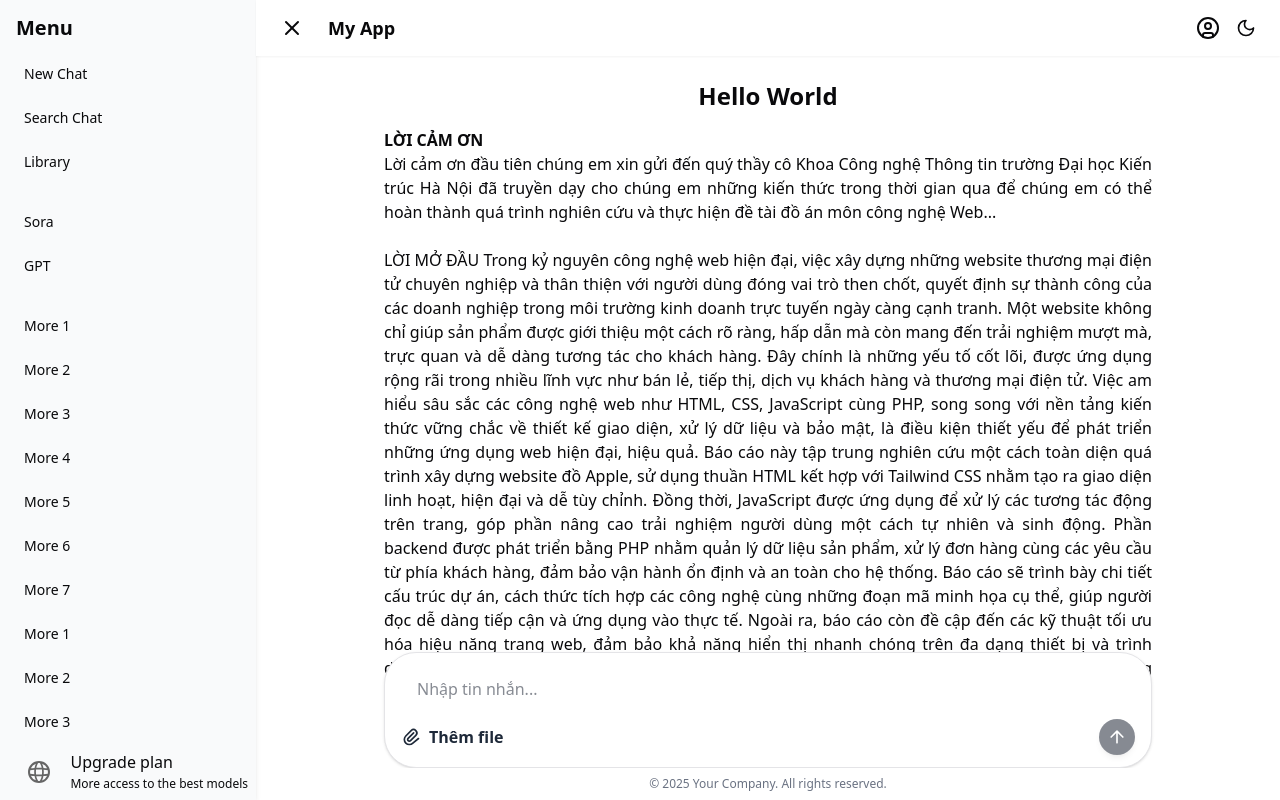
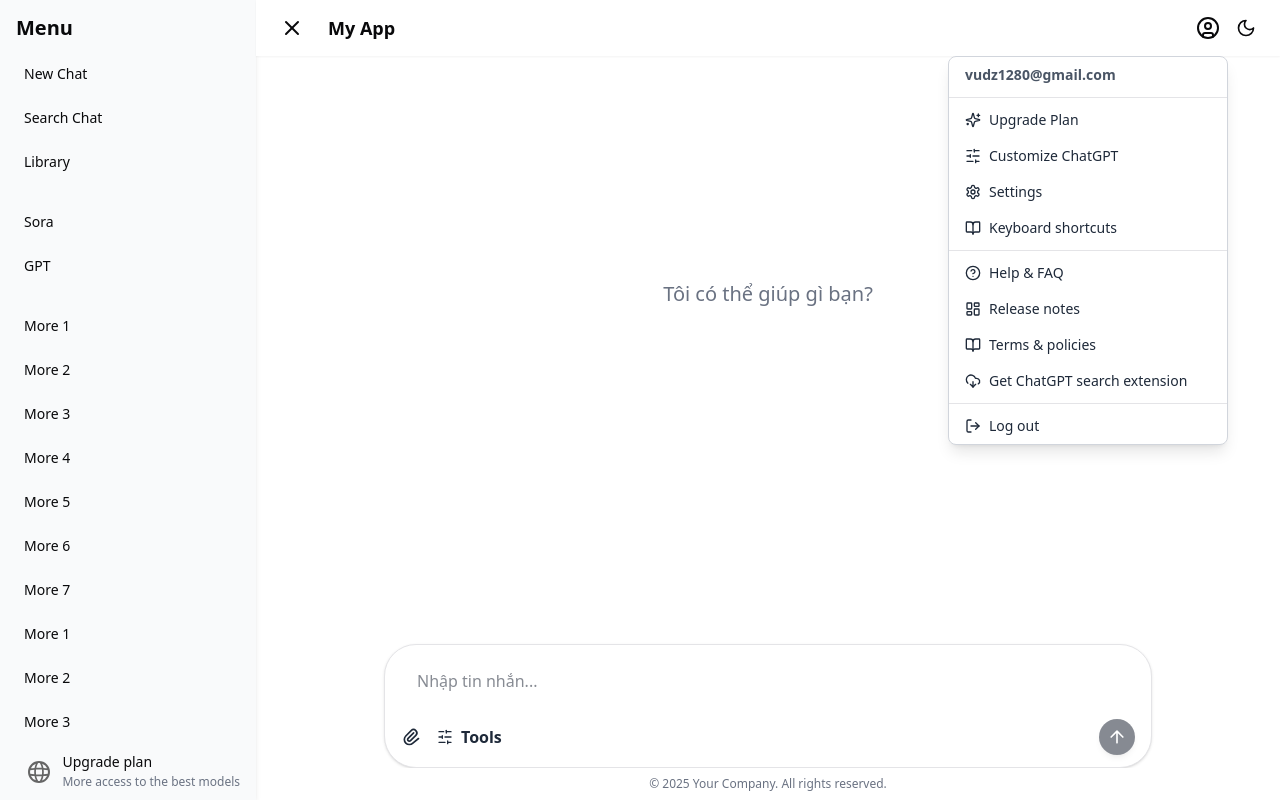
Before and after one commit to NguyenVus/NavUI, a Next.js app: page /en/homepage in a window 1280 px wide. Both pictures are taken after a click on the button 1208 px from the left and 28 px from the top of the page. Built offline with nearby package versions, Linux system fonts and the light colour scheme.

Commit message:
Update 10/6/2025

```diff
--- a/src/app/[locale]/homepage/page.tsx
+++ b/src/app/[locale]/homepage/page.tsx
@@ -1,11 +1,6 @@
-// src/app/page.tsx
+// app/page.tsx (hoặc app/dashboard/page.tsx nếu có routing riêng)
 import { MainLayout } from "@/presentation/templates/MainLayout";
-import { DashboardPage } from "@/presentation/pages/DashboardPage";
 
 export default function Home() {
-    return (
-        <MainLayout>
-            <DashboardPage />
-        </MainLayout>
-    );
+    return <MainLayout />;
 }
--- a/src/presentation/atoms/ChatInput.tsx
+++ b/src/presentation/atoms/ChatInput.tsx
@@ -1,32 +1,31 @@
-"use client";
+import React, { useState, useRef, useEffect } from "react";
+import { SlidersHorizontal } from "lucide-react";
 
-import React, { useState, useRef, useEffect } from "react";
-
-export const ChatInput = () => {
+export const ChatInput = ({ onSendMessage }: { onSendMessage: (msg: string) => void }) => {
     const [message, setMessage] = useState("");
+    const [isComposing, setIsComposing] = useState(false);
     const textareaRef = useRef<HTMLTextAreaElement>(null);
-
     const maxHeight = 150;
 
     useEffect(() => {
         if (textareaRef.current) {
             textareaRef.current.style.height = "auto";
             const newHeight = Math.min(textareaRef.current.scrollHeight, maxHeight);
-            textareaRef.current.style.height = newHeight + "px";
-
+            textareaRef.current.style.height = `${newHeight}px`;
             textareaRef.current.style.overflowY =
                 textareaRef.current.scrollHeight > maxHeight ? "auto" : "hidden";
         }
     }, [message]);
 
     const handleSend = () => {
-        if (message.trim()) {
-            console.log("Sending:", message);
-            setMessage("");
-            if (textareaRef.current) {
-                textareaRef.current.style.height = "auto";
-                textareaRef.current.style.overflowY = "hidden";
-            }
+        if (!message.trim() || isComposing) return;
+
+        console.log("Sending:", message);
+        onSendMessage(message);
+        setMessage("");
+        if (textareaRef.current) {
+            textareaRef.current.style.height = "auto";
+            textareaRef.current.style.overflowY = "hidden";
         }
     };
 
@@ -35,12 +34,18 @@ export const ChatInput = () => {
     };
 
     return (
-        <div className=" w-full max-w-3xl bg-white dark:bg-gray-900 shadow-sm rounded-4xl  border px-4 py-3">
+        <div className="w-full max-w-3xl bg-white dark:bg-gray-900 shadow-sm rounded-4xl border px-4 py-3">
       <textarea
           ref={textareaRef}
+          id="textarea"
           placeholder="Nhập tin nhắn..."
-          className="w-full px-4 py-3 text-gray-900 dark:text-gray-100 dark:bg-gray-900 rounded-lg  resize-none focus:outline-none focus:ring-0 focus:border-none appearance-none transition"
+          className="w-full px-4 py-3 text-gray-900 dark:text-gray-100 dark:bg-gray-900 rounded-lg resize-none focus:outline-none focus:ring-0 focus:border-none appearance-none transition"
           value={message}
+          onCompositionStart={() => setIsComposing(true)}
+          onCompositionEnd={(e) => {
+              setIsComposing(false);
+              setMessage(e.currentTarget.value);
+          }}
           onChange={(e) => setMessage(e.target.value)}
           onKeyDown={(e) => {
               if (e.key === "Enter" && !e.shiftKey) {
@@ -52,7 +57,8 @@ export const ChatInput = () => {
           style={{ maxHeight }}
       />
 
-            <div className="flex justify-between items-center">
+            <div className="flex justify-between items-center mt-2">
+                <div className=" flex items-center gap-4">
                 <button
                     onClick={handleAddFile}
                     type="button"
@@ -72,14 +78,23 @@ export const ChatInput = () => {
                             d="M15.172 7l-6.586 6.586a2 2 0 102.828 2.828l6.414-6.414a4 4 0 00-5.656-5.656l-6.414 6.414a6 6 0 008.486 8.486L21 13.828"
                         />
                     </svg>
-                    Thêm file
+
                 </button>
+
+                <button
+                    onClick={() => console.log("Tools clicked")}
+                    className="flex items-center gap-2 text-gray-800 dark:text-gray-200 hover:text-gray-500 transition font-semibold"
+                >
+                    <SlidersHorizontal className="w-4 h-4" />
+                    <span>Tools</span>
+                </button>
+                </div>
 
                 <button
                     onClick={handleSend}
                     type="button"
                     disabled={!message.trim()}
-                    className={`flex items-center justify-center bg-gray-900 text-white w-9 h-9 rounded-full shadow-md hover:bg-gray-700 transition disabled:opacity-50 disabled:cursor-not-allowed`}
+                    className="flex items-center justify-center bg-gray-900 text-white w-9 h-9 rounded-full shadow-md hover:bg-gray-700 transition disabled:opacity-50 disabled:cursor-not-allowed"
                 >
                     <svg
                         xmlns="http://www.w3.org/2000/svg"
@@ -95,7 +110,6 @@ export const ChatInput = () => {
                             d="M12 19l7-7-7-7M5 12h14"
                         />
                     </svg>
-
                 </button>
             </div>
         </div>
--- a/src/presentation/atoms/IconButton.tsx
+++ b/src/presentation/atoms/IconButton.tsx
@@ -13,6 +13,7 @@ export const IconButton = ({ icon, ariaLabel, ...props }: IconButtonProps) => (
           hover:bg-gray-200
           active:bg-gray-300
           focus:outline-none
+          cursor-pointer
           dark:hover:bg-gray-700
           ${props.className ?? ""}
         `}
--- /dev/null
+++ b/src/presentation/atoms/MenuItem.tsx
@@ -0,0 +1,19 @@
+// components/atoms/MenuItem.tsx
+import React from "react";
+import { LucideIcon } from "lucide-react";
+
+interface MenuItemProps {
+    icon: LucideIcon;
+    label: string;
+    onClick?: () => void;
+}
+
+export const MenuItem = ({ icon: Icon, label, onClick }: MenuItemProps) => (
+    <li
+        onClick={onClick}
+        className="flex items-center gap-2 px-4 py-2 text-sm text-gray-800 dark:text-gray-300 cursor-pointer hover:bg-gray-100 dark:hover:bg-gray-700"
+    >
+        <Icon size={16} />
+        {label}
+    </li>
+);
--- /dev/null
+++ b/src/presentation/molecules/DropDownPanel.tsx
@@ -0,0 +1,41 @@
+// components/molecules/DropdownPanel.tsx
+import React from "react";
+import { MenuItem } from "../atoms/MenuItem";
+import {
+    LogOut,
+    Settings,
+    HelpCircle,
+    Sparkles,
+    LayoutDashboard,
+    BookOpen,
+    DownloadCloud,
+    SlidersHorizontal,
+} from "lucide-react";
+
+interface DropdownPanelProps {
+    email: string;
+    onLogout: () => void;
+}
+
+export const DropdownPanel = ({ email, onLogout }: DropdownPanelProps) => (
+    <ul className="absolute top-[120%] right-0 bg-white border dark:bg-gray-900  border-gray-300 dark:border-gray-700  rounded-md shadow-lg min-w-[280px] text-sm z-50">
+        <li className="px-4 py-2 font-semibold text-gray-600 dark:text-gray-400">{email}</li>
+        <hr className="my-1" />
+
+        <MenuItem icon={Sparkles} label="Upgrade Plan" />
+        <MenuItem icon={SlidersHorizontal} label="Customize ChatGPT" />
+        <MenuItem icon={Settings} label="Settings" />
+        <MenuItem icon={BookOpen} label="Keyboard shortcuts" />
+
+        <hr className="my-1" />
+
+        <MenuItem icon={HelpCircle} label="Help & FAQ" />
+        <MenuItem icon={LayoutDashboard} label="Release notes" />
+        <MenuItem icon={BookOpen} label="Terms & policies" />
+        <MenuItem icon={DownloadCloud} label="Get ChatGPT search extension" />
+
+        <hr className="my-1" />
+
+        <MenuItem icon={LogOut} label="Log out" onClick={onLogout} />
+    </ul>
+);
--- /dev/null
+++ b/src/presentation/molecules/UserDropDown.tsx
@@ -0,0 +1,38 @@
+// components/organisms/UserDropdown.tsx
+import React, { useState, useRef, useEffect } from "react";
+import { UserCircle } from "lucide-react";
+import { IconButton } from "../atoms/IconButton";
+import { DropdownPanel } from "../molecules/DropDownPanel";
+
+export const UserDropdown = () => {
+    const [open, setOpen] = useState(false);
+    const dropdownRef = useRef<HTMLDivElement>(null);
+
+    useEffect(() => {
+        const handleClickOutside = (event: MouseEvent) => {
+            if (dropdownRef.current && !dropdownRef.current.contains(event.target as Node)) {
+                setOpen(false);
+            }
+        };
+        document.addEventListener("mousedown", handleClickOutside);
+        return () => document.removeEventListener("mousedown", handleClickOutside);
+    }, []);
+
+    const handleLogout = () => {
+        alert("Đăng xuất");
+
+    };
+
+    return (
+        <div className="relative inline-block" ref={dropdownRef}>
+            <IconButton
+                icon={<UserCircle size={24} />}
+                ariaLabel="Tài khoản"
+                onClick={() => setOpen(prev => !prev)}
+            />
+            {open && (
+                <DropdownPanel email="vudz1280@gmail.com" onLogout={handleLogout} />
+            )}
+        </div>
+    );
+};
--- a/src/presentation/organisms/Header.tsx
+++ b/src/presentation/organisms/Header.tsx
@@ -2,6 +2,7 @@ import { IconButton } from "../atoms/IconButton";
 import { Menu, X, UserCircle } from "lucide-react";
 import { DarkModeToggle } from "@/presentation/molecules/DarkModeToggle";
 // import {NavItem} from "@/presentation/atoms/NavItem"; // đường dẫn tùy theo bạn lưu
+import { UserDropdown }  from "../molecules/UserDropDown"
 
 type HeaderProps = {
     isOpen: boolean;
@@ -44,11 +45,13 @@ export const Header = ({ isOpen, onToggleSidebar, isDesktop }: HeaderProps) => {
             {/*        </nav>*/}
             {/*</div>*/}
 
-            <IconButton
-                icon={<UserCircle size={24} />}
-                ariaLabel="Tài khoản"
-                onClick={() => alert("Mở thông tin người dùng")}
-            />
+            {/*<IconButton*/}
+            {/*    icon={<UserCircle size={24} />}*/}
+            {/*    ariaLabel="Tài khoản"*/}
+            {/*    onClick={() => alert("Mở thông tin người dùng")}*/}
+            {/*/>*/}
+
+            <UserDropdown/>
             <DarkModeToggle />
         </header>
     );
--- a/src/presentation/organisms/Sidebar.tsx
+++ b/src/presentation/organisms/Sidebar.tsx
@@ -61,15 +61,15 @@ export const Sidebar = ({ isOpen,onClose, isDesktop }: SidebarProps) => {
                     <NavItem label="More 7" href="/more7" />
                 </nav>
             </div>
-            <div className="h-14 flex items-center justify-between px-2 shrink-0">
-                <div className="flex-1 items-center">
-                    <Image src="/globe.svg" alt="Logo" width={100} height={100} className="p-5" />
+            <div className="h-14 flex items-center justify-between px-4 shrink-0">
+                <div className="flex-1 items-center px-3">
+                    <Image src="/globe.svg" alt="Logo" width={100} height={100}  />
                 </div>
                 <div className="min-w-0">
-                    <div className="flex min-w-0 grow items-center gap-2">
+                    <div className="flex min-w-0 grow items-center text-sm gap-2">
                         <div className="truncate">Upgrade plan</div>
                     </div>
-                    <div className="not-group-data-disabled:text-token-text-tertiary leading-dense my-0.5 text-xs">More
+                    <div className="not-group-data-disabled:text-token-text-tertiary text-gray-500 leading-dense my-0.5 text-xs">More
                         access to the best models
                     </div>
                 </div>
--- a/src/presentation/pages/DashboardPage.tsx
+++ b/src/presentation/pages/DashboardPage.tsx
@@ -1,19 +1,22 @@
-export const DashboardPage = () => {
+export const DashboardPage = ({ messages }: { messages: string[] }) => {
     return (
-        <div className="w-full max-w-3xl mx-auto text-center ">
-            <h1 className="text-2xl font-bold mb-4">Hello World</h1>
-            <p className="text-justify whitespace-pre-line">
-                <strong>LỜI CẢM ƠN</strong><br />
-                Lời cảm ơn đầu tiên chúng em xin gửi đến quý thầy cô Khoa Công nghệ Thông tin trường Đại học Kiến trúc Hà Nội đã truyền dạy cho chúng em những kiến thức trong thời gian qua để chúng em có thể hoàn thành quá trình nghiên cứu và thực hiện đề tài đồ án môn công nghệ Web...
-                <br /><br />
-                LỜI MỞ ĐẦU
-                Trong kỷ nguyên công nghệ web hiện đại, việc xây dựng những website thương mại điện tử chuyên nghiệp và thân thiện với người dùng đóng vai trò then chốt, quyết định sự thành công của các doanh nghiệp trong môi trường kinh doanh trực tuyến ngày càng cạnh tranh. Một website không chỉ giúp sản phẩm được giới thiệu một cách rõ ràng, hấp dẫn mà còn mang đến trải nghiệm mượt mà, trực quan và dễ dàng tương tác cho khách hàng. Đây chính là những yếu tố cốt lõi, được ứng dụng rộng rãi trong nhiều lĩnh vực như bán lẻ, tiếp thị, dịch vụ khách hàng và thương mại điện tử. Việc am hiểu sâu sắc các công nghệ web như HTML, CSS, JavaScript cùng PHP, song song với nền tảng kiến thức vững chắc về thiết kế giao diện, xử lý dữ liệu và bảo mật, là điều kiện thiết yếu để phát triển những ứng dụng web hiện đại, hiệu quả.
-                Báo cáo này tập trung nghiên cứu một cách toàn diện quá trình xây dựng website đồ Apple, sử dụng thuần HTML kết hợp với Tailwind CSS nhằm tạo ra giao diện linh hoạt, hiện đại và dễ tùy chỉnh. Đồng thời, JavaScript được ứng dụng để xử lý các tương tác động trên trang, góp phần nâng cao trải nghiệm người dùng một cách tự nhiên và sinh động. Phần backend được phát triển bằng PHP nhằm quản lý dữ liệu sản phẩm, xử lý đơn hàng cùng các yêu cầu từ phía khách hàng, đảm bảo vận hành ổn định và an toàn cho hệ thống. Báo cáo sẽ trình bày chi tiết cấu trúc dự án, cách thức tích hợp các công nghệ cùng những đoạn mã minh họa cụ thể, giúp người đọc dễ dàng tiếp cận và ứng dụng vào thực tế.
-                Ngoài ra, báo cáo còn đề cập đến các kỹ thuật tối ưu hóa hiệu năng trang web, đảm bảo khả năng hiển thị nhanh chóng trên đa dạng thiết bị và trình duyệt, đồng thời phân tích những phương pháp bảo vệ dữ liệu người dùng và chống lại các tấn công mạng phổ biến. Các ví dụ thực tiễn và bài tập cụ thể được trình bày sẽ giúp người đọc vừa nắm bắt vững lý thuyết, vừa làm chủ kỹ năng lập trình web thuần túy.
-                Với mục tiêu cung cấp một cái nhìn toàn diện và sâu sắc, báo cáo không chỉ tập trung vào lý thuyết mà còn bổ sung những minh họa cụ thể, giúp người đọc dễ dàng tiếp cận và ứng dụng hiệu quả trong việc xây dựng các website thương mại điện tử chuyên nghiệp. Kết quả của báo cáo sẽ góp phần làm sáng tỏ vai trò thiết yếu của các công nghệ web trong việc phát triển ứng dụng bán hàng trực tuyến, đồng thời thúc đẩy khả năng phát triển kỹ năng lập trình web thực tiễn cho người học trong tương lai.
+        <div className="w-full max-w-3xl mx-auto">
 
-
-            </p>
+            {messages.length === 0 ? (
+                <div className="text-gray-500 dark:text-gray-400 mt-50 text-xl text-center">
+                    Tôi có thể giúp gì bạn?
+                </div>
+            ) : (
+                <div className=" space-y-2">
+                    {messages.map((msg, idx) => (
+                        <div key={idx} className="w-full flex justify-end">
+                            <div className="bg-gray-100 dark:bg-gray-800 py-2.5 px-5 rounded-3xl break-words whitespace-pre-wrap inline-block max-w-[80%]">
+                                {msg}
+                            </div>
+                        </div>
+                    ))}
+                </div>
+            )}
         </div>
     );
 };
--- a/src/presentation/templates/MainLayout.tsx
+++ b/src/presentation/templates/MainLayout.tsx
@@ -5,13 +5,13 @@ import { Header } from "../organisms/Header";
 import { Sidebar } from "../organisms/Sidebar";
 import { ChatInput } from "../atoms/ChatInput";
 import Footer from "@/presentation/organisms/Footer/Footer";
+import { DashboardPage } from "../pages/DashboardPage";
 
-type Props = { children: React.ReactNode };
 
-export const MainLayout = ({ children }: Props) => {
+export const MainLayout = () => {
     const [isOpen, setIsOpen] = useState(true);
     const [isDesktop, setIsDesktop] = useState(true);
-
+    const [messages, setMessages] = useState<string[]>([]);
     useEffect(() => {
         const onResize = () => {
             if (window.innerWidth < 768) {
@@ -27,6 +27,10 @@ export const MainLayout = ({ children }: Props) => {
         return () => window.removeEventListener("resize", onResize);
     }, []);
 
+    const handleSendMessage = (msg: string) => {
+        console.log("handleSendMessage called with:", msg);
+        setMessages((prev) => [...prev, msg]);
+    };
     const sidebarWidth = 256;
 
     return (
@@ -45,7 +49,7 @@ export const MainLayout = ({ children }: Props) => {
                 >
 
                     <main className="flex-1 overflow-y-auto p-6 pb-48">
-                        {children}
+                        <DashboardPage messages={messages} />
                     </main>
 
                 </div>
@@ -60,7 +64,7 @@ export const MainLayout = ({ children }: Props) => {
             >
 
                 <div className=" w-full max-w-3xl bg-white dark:bg-black  rounded-t-4xl">
-                    <ChatInput />
+                    <ChatInput onSendMessage={handleSendMessage} />
                 </div>
                 <div className=" w-full bg-white dark:bg-black pb-2 pt-2">
                     <Footer />
```
